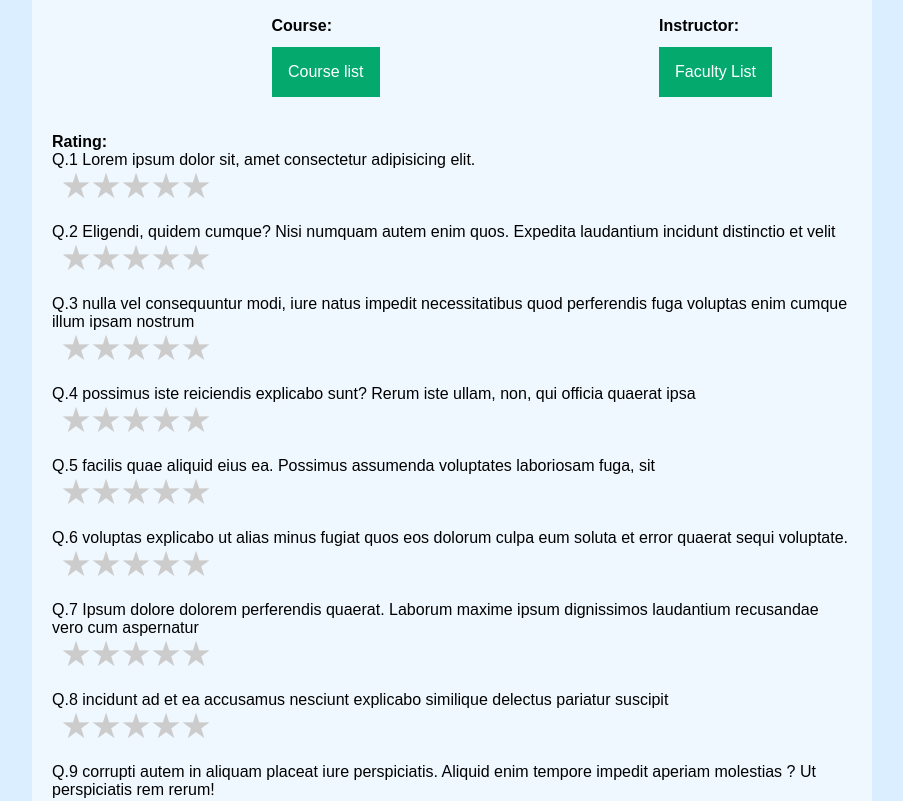
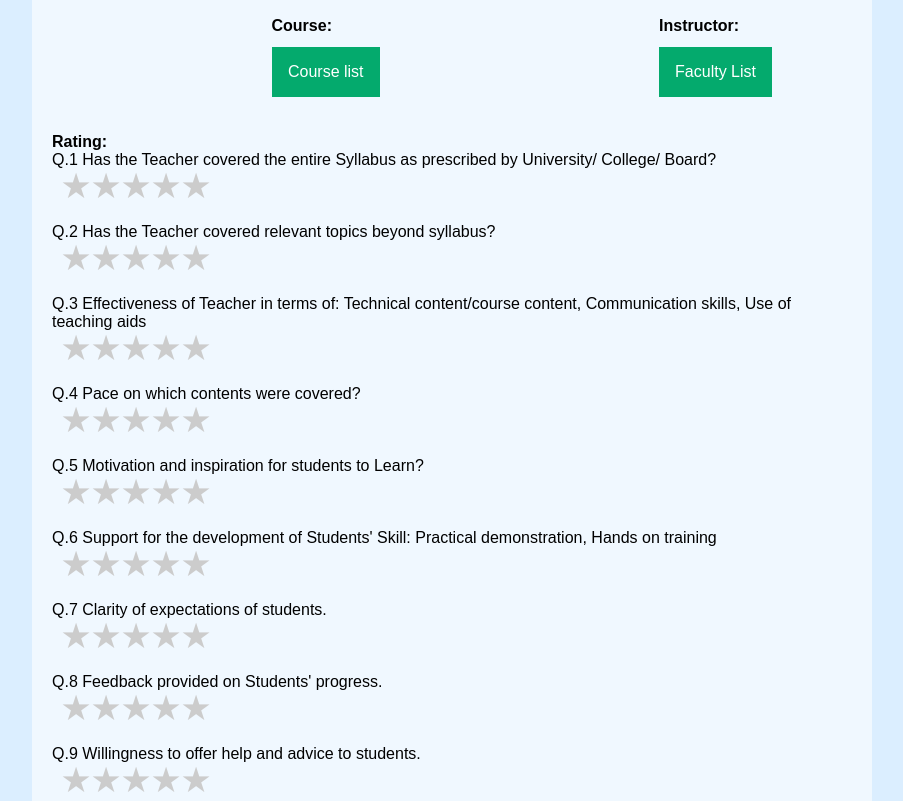
Before and after one commit to Parth-GECA-IT/E-feedback-System, a plain HTML site: page index-stud.html in a window 1280 px wide. Shown: the part 139-940 px from the top of the page, without its empty margins (188-1091 px from the left). Drawn offline with Linux system fonts and the light colour scheme.

Commit message:
Questions are inserted

```diff
--- a/index-stud.html
+++ b/index-stud.html
@@ -38,25 +38,17 @@
                 <div>
                     <label for="rating">Rating:</label><br>
                 </div>
-                <div class="ques1">Q.1 Lorem ipsum dolor sit, amet consectetur adipisicing elit.</div><br><br><br>
-                <div class="ques2">Q.2 Eligendi, quidem cumque? Nisi numquam autem enim quos. Expedita laudantium
-                    incidunt distinctio et velit</div><br><br><br>
-                <div class="ques3">Q.3 nulla vel consequuntur modi, iure natus impedit necessitatibus quod perferendis
-                    fuga voluptas enim cumque illum ipsam nostrum</div><br><br><br>
-                <div class="ques4">Q.4 possimus iste reiciendis explicabo sunt? Rerum iste ullam, non, qui officia
-                    quaerat ipsa</div><br><br><br>
-                <div class="ques5">Q.5 facilis quae aliquid eius ea. Possimus assumenda voluptates laboriosam fuga, sit
+                <div class="ques1">Q.1 Has the Teacher covered the entire Syllabus as prescribed by University/ College/ Board?</div><br><br><br>
+                <div class="ques2">Q.2 Has the Teacher covered relevant topics beyond syllabus?</div><br><br><br>
+                <div class="ques3">Q.3 Effectiveness of Teacher in terms of: Technical content/course content, Communication skills, Use of teaching aids</div><br><br><br>
+                <div class="ques4">Q.4 Pace on which contents were covered?</div><br><br><br>
+                <div class="ques5">Q.5 Motivation and inspiration for students to Learn?
                 </div><br><br><br>
-                <div class="ques6">Q.6 voluptas explicabo ut alias minus fugiat quos eos dolorum culpa eum soluta et
-                    error quaerat sequi voluptate.</div><br><br><br>
-                <div class="ques7">Q.7 Ipsum dolore dolorem perferendis quaerat. Laborum maxime ipsum dignissimos
-                    laudantium recusandae vero cum aspernatur</div><br><br><br>
-                <div class="ques8">Q.8 incidunt ad et ea accusamus nesciunt explicabo similique delectus pariatur
-                    suscipit</div><br><br><br>
-                <div class="ques9">Q.9 corrupti autem in aliquam placeat iure perspiciatis. Aliquid enim tempore impedit
-                    aperiam molestias ? Ut perspiciatis rem rerum!</div><br><br><br>
-                <div class="ques10">Q.10 Lorem, ipsum dolor sit amet consectetur adipisicing elit. Impedit et
-                    praesentium eius.</div><br><br><br>
+                <div class="ques6">Q.6 Support for the development of Students' Skill: Practical demonstration, Hands on training</div><br><br><br>
+                <div class="ques7">Q.7 Clarity of expectations of students.</div><br><br><br>
+                <div class="ques8">Q.8 Feedback provided on Students' progress.</div><br><br><br>
+                <div class="ques9">Q.9 Willingness to offer help and advice to students.</div><br><br><br>
+                <div class="ques10">Q.10 What was your overall experience?</div><br><br><br>
                 <br><br><br>
                 <label for="feedback">Feedback:</label><br>
                 <textarea id="feedback" name="feedback" rows="4" cols="50" required></textarea><br><br>
```
